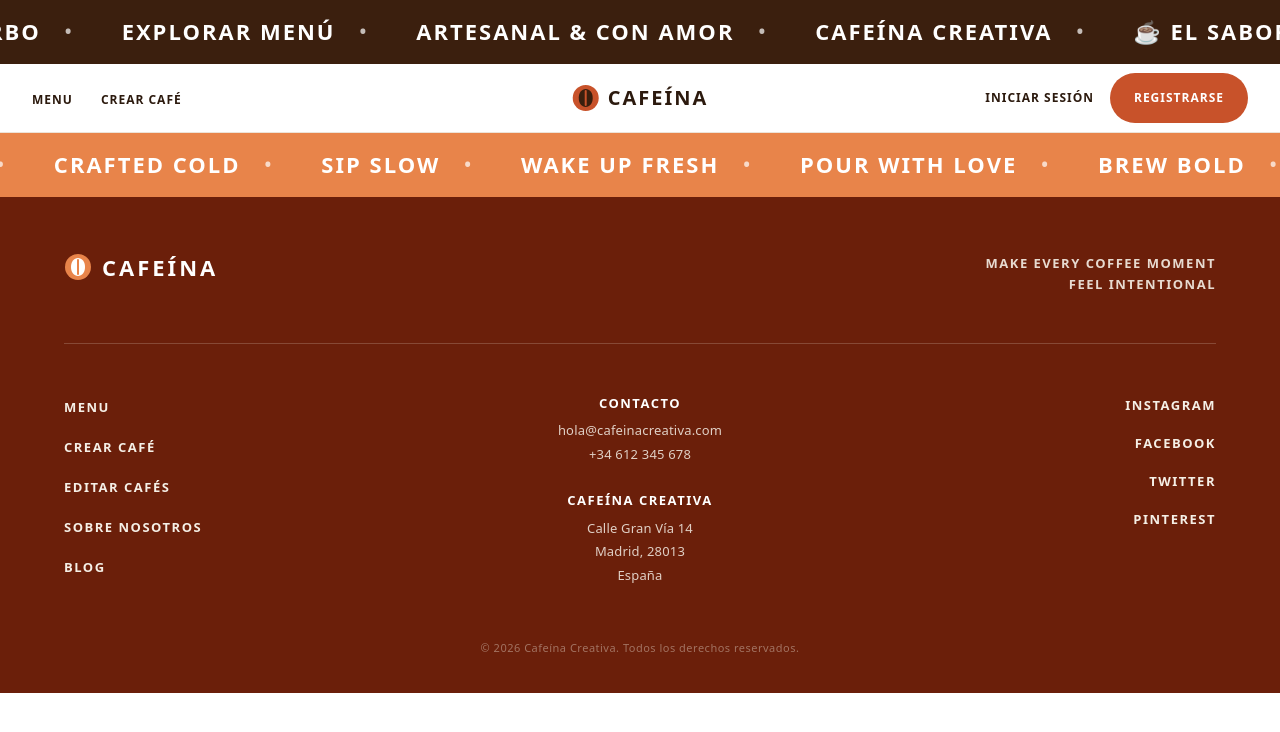
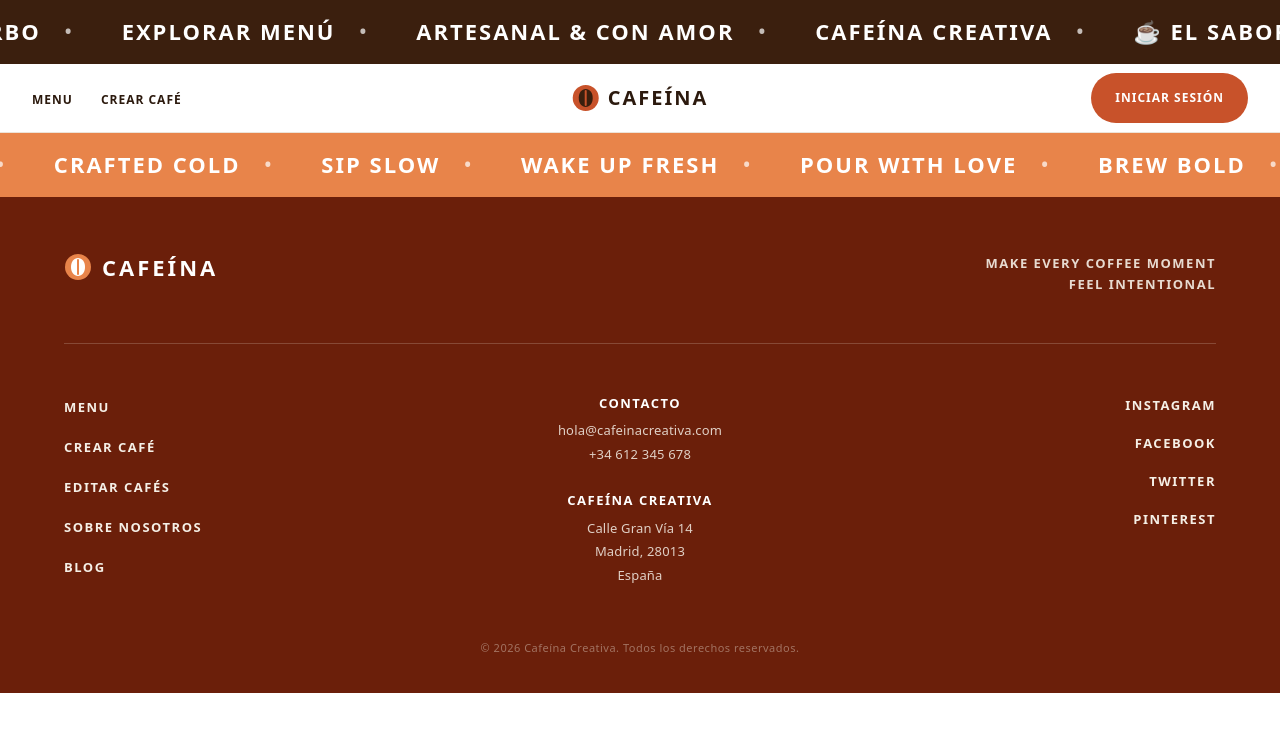
Before and after one commit to saucedosaucedoemilio-eng/cafeina-creativa-frontend-react, a React (Vite) app: page / in a window 1280 px wide. Shown: the top 732 px of the page. Built offline with nearby package versions, Linux system fonts and the light colour scheme.

Commit message:
terminado

```diff
--- a/src/components/Navbar.jsx
+++ b/src/components/Navbar.jsx
@@ -51,8 +51,7 @@ function Navbar() {
             </div>
           ) : (
             <div className="navbar-auth">
-              <Link to="/login" className="navbar-login">Iniciar sesión</Link>
-              <Link to="/register" className="navbar-cta">Registrarse</Link>
+              <Link to="/login" className="navbar-cta">Iniciar sesión</Link>
             </div>
           )}
         </div>
```
